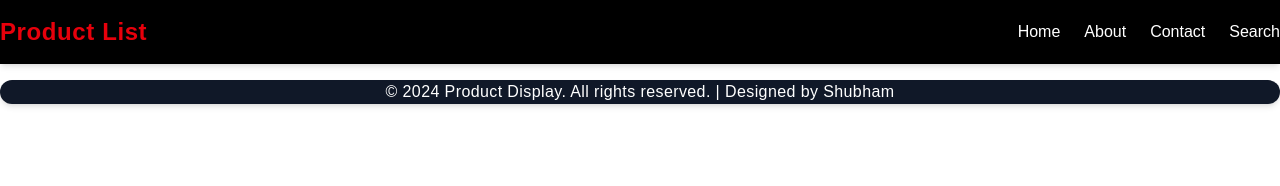
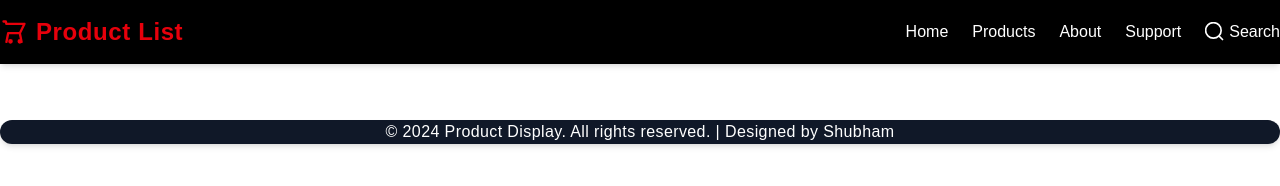
Before and after one commit to shuvxm/product-demo, a website: page src/dummy.html in a window 1280 px wide. Drawn offline with Linux system fonts and the light colour scheme; no server answers.

Commit message:
Enhance navbar layout and add icons for branding and search

```diff
--- a/src/dummy.html
+++ b/src/dummy.html
@@ -17,7 +17,7 @@
         display: grid;
         grid-template-columns: repeat(3, 1fr);
         gap: 40px; /* Increased gap between cards */
-        margin: 40px auto; /* Top-bottom margin + center the container */
+        margin: 60px auto; /* Top-bottom margin + center the container */
         padding: 0 40px; /* Left-right internal space */
         max-width: 1200px; /* Controls overall width for luxury layout */
       }
@@ -48,10 +48,27 @@
   <body>
     <header class="fixed top-0 left-0 w-full bg-black shadow-md z-50">
       <nav class="max-w-7xl mx-auto px-4 sm:px-6 lg:px-8">
-        <div class="flex justify-between items-center h-16">
-          <!-- Brand / Logo -->
-          <div class="text-red-600 font-extrabold text-2xl tracking-wide">
-            Product List
+        <div class="flex justify-between items-center h-16 text-center">
+          <!-- Brand / Logo Icon -->
+          <div class="flex items-center gap-2">
+            <!-- Ecommerce SVG Icon -->
+            <svg
+              xmlns="http://www.w3.org/2000/svg"
+              class="h-7 w-7 text-red-600"
+              fill="none"
+              viewBox="0 0 24 24"
+              stroke="currentColor"
+            >
+              <path
+                stroke-linecap="round"
+                stroke-linejoin="round"
+                stroke-width="2"
+                d="M3 3h2l.4 2M7 13h10l4-8H5.4M7 13l-1.5 7.5M17 13l1.5 7.5M9 21a1 1 0 100-2 1 1 0 000 2zm8 0a1 1 0 100-2 1 1 0 000 2z"
+              />
+            </svg>
+            <h1 class="text-red-600 font-extrabold text-2xl tracking-wide">
+              Product List
+            </h1>
           </div>
 
           <!-- Navigation Links -->
@@ -60,29 +77,56 @@
               <a
                 href="#"
                 class="hover:bg-red-600 hover:text-white px-3 py-2 rounded transition duration-300"
-                >Home</a
               >
+                Home
+              </a>
             </li>
             <li>
               <a
                 href="#"
                 class="hover:bg-red-600 hover:text-white px-3 py-2 rounded transition duration-300"
-                >About</a
               >
+                Products
+              </a>
             </li>
             <li>
               <a
                 href="#"
                 class="hover:bg-red-600 hover:text-white px-3 py-2 rounded transition duration-300"
-                >Contact</a
               >
+                About
+              </a>
             </li>
             <li>
               <a
                 href="#"
                 class="hover:bg-red-600 hover:text-white px-3 py-2 rounded transition duration-300"
-                >Search</a
               >
+                Support
+              </a>
+            </li>
+            <li>
+              <a
+                href="#"
+                class="hover:bg-red-600 hover:text-white px-3 py-2 rounded transition duration-300 flex items-center gap-1"
+              >
+                <!-- Search Icon -->
+                <svg
+                  xmlns="http://www.w3.org/2000/svg"
+                  class="h-5 w-5 text-white"
+                  fill="none"
+                  viewBox="0 0 24 24"
+                  stroke="currentColor"
+                >
+                  <path
+                    stroke-linecap="round"
+                    stroke-linejoin="round"
+                    stroke-width="2"
+                    d="M21 21l-4.35-4.35m0 0A7.5 7.5 0 103.5 3.5a7.5 7.5 0 0013.15 13.15z"
+                  />
+                </svg>
+                Search
+              </a>
             </li>
           </ul>
         </div>
@@ -90,7 +134,7 @@
     </header>
 
     <!-- Push content down below the fixed navbar -->
-    <div class="mt-20">
+    <div class="mt-7">
       <!-- <div class="container" id="productContainer"></div> -->
       <div
         class="container grid grid-cols-1 sm:grid-cols-2 md:grid-cols-3 gap-6 mt-8 px-4"
```
Also changed, not shown: src/output.css.
